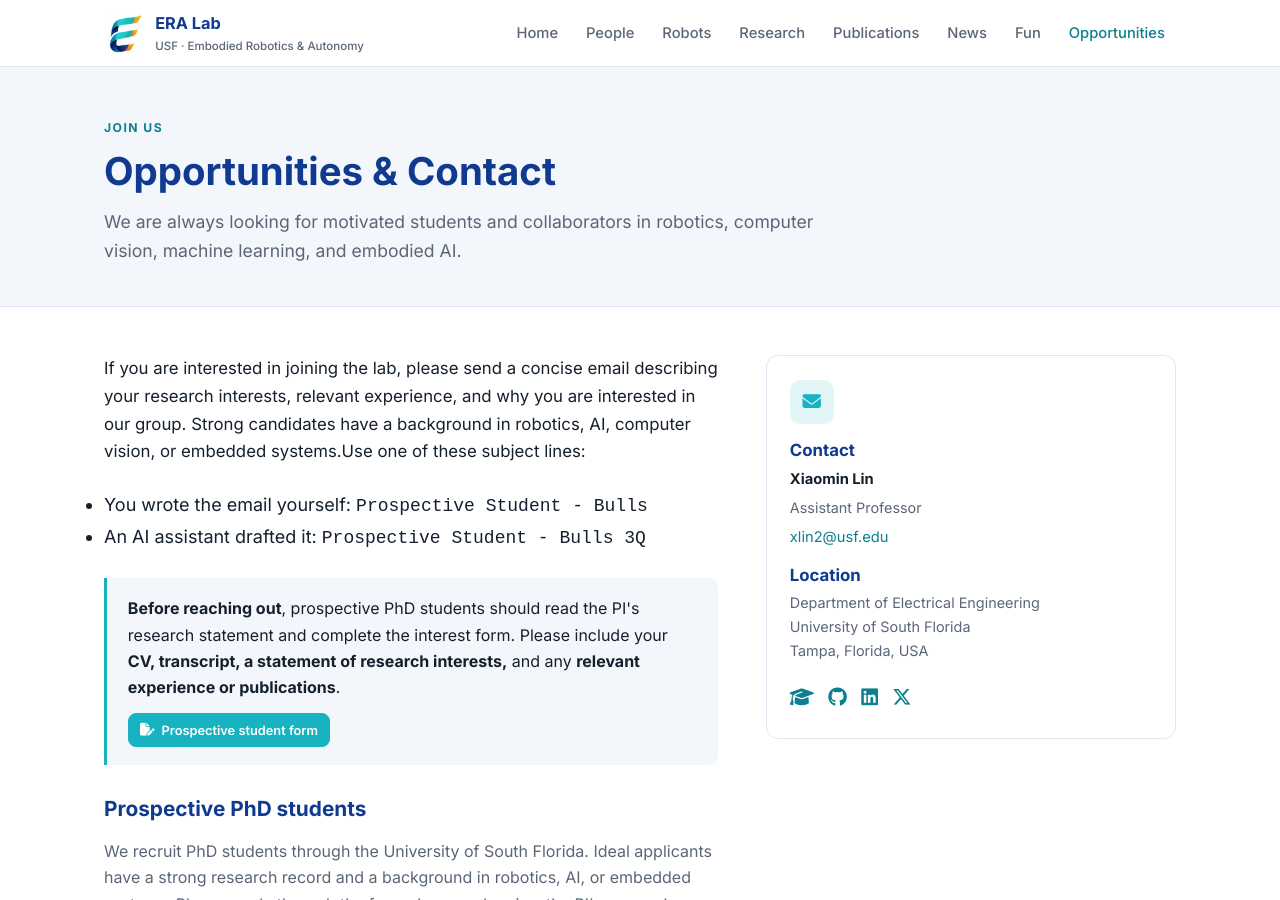
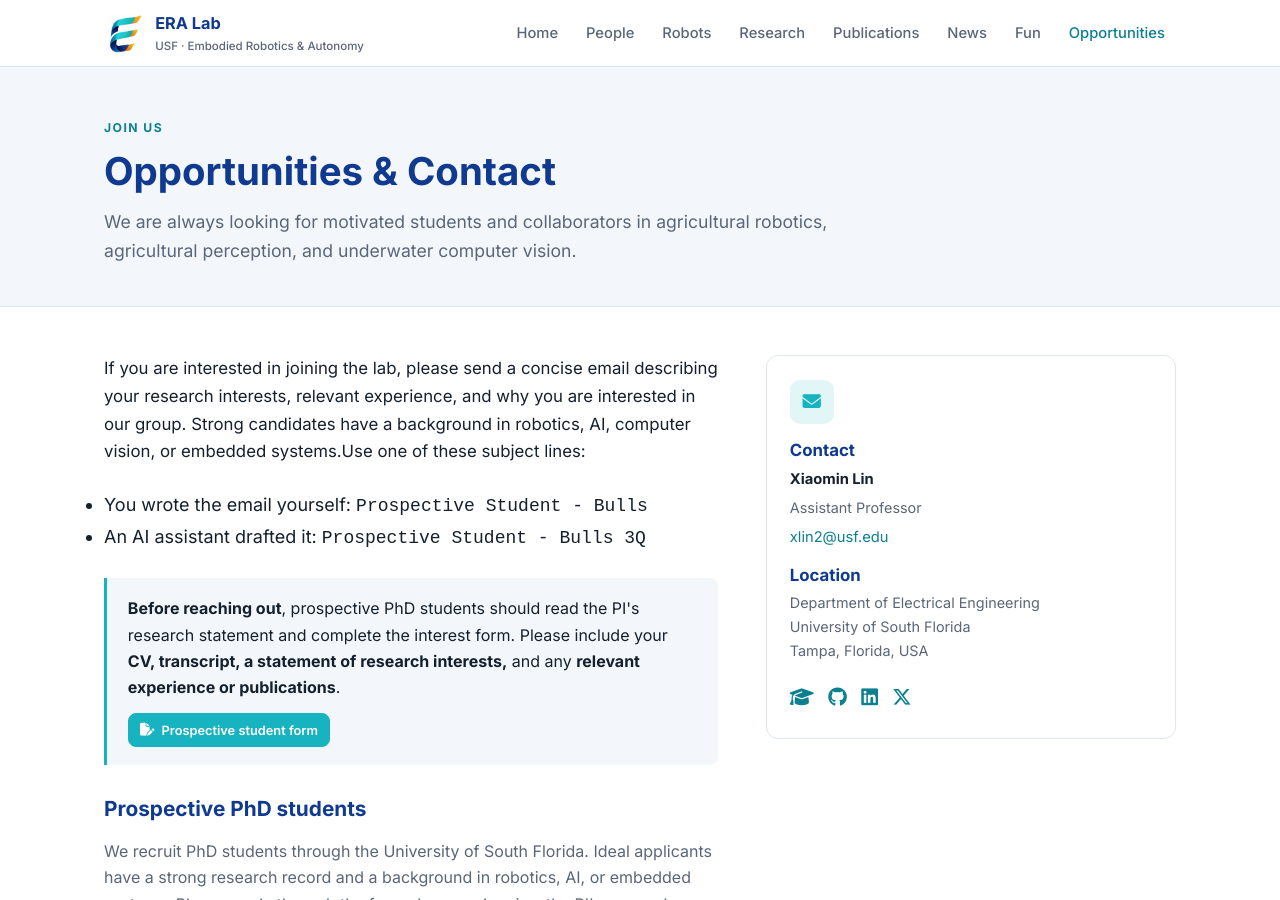
Before and after one commit to era-research-lab/era-research-lab.github.io, a Jekyll site: the page built from opportunities.html, in a window 1280 px wide and 900 px high. Built offline with Jekyll 4.4.1, drawn with Linux system fonts in a browser that asks for light colours; a style sheet for code colours, icons or effects is not loaded.

Commit message:
updated what I am looking for

```diff
--- a/opportunities.html
+++ b/opportunities.html
@@ -2,7 +2,7 @@
 layout: page
 title: Opportunities & Contact
 eyebrow: Join us
-lead: We are always looking for motivated students and collaborators in robotics, computer vision, machine learning, and embodied AI.
+lead: We are always looking for motivated students and collaborators in agricultural robotics, agricultural perception, and underwater computer vision.
 permalink: /opportunities/
 ---
 
```
